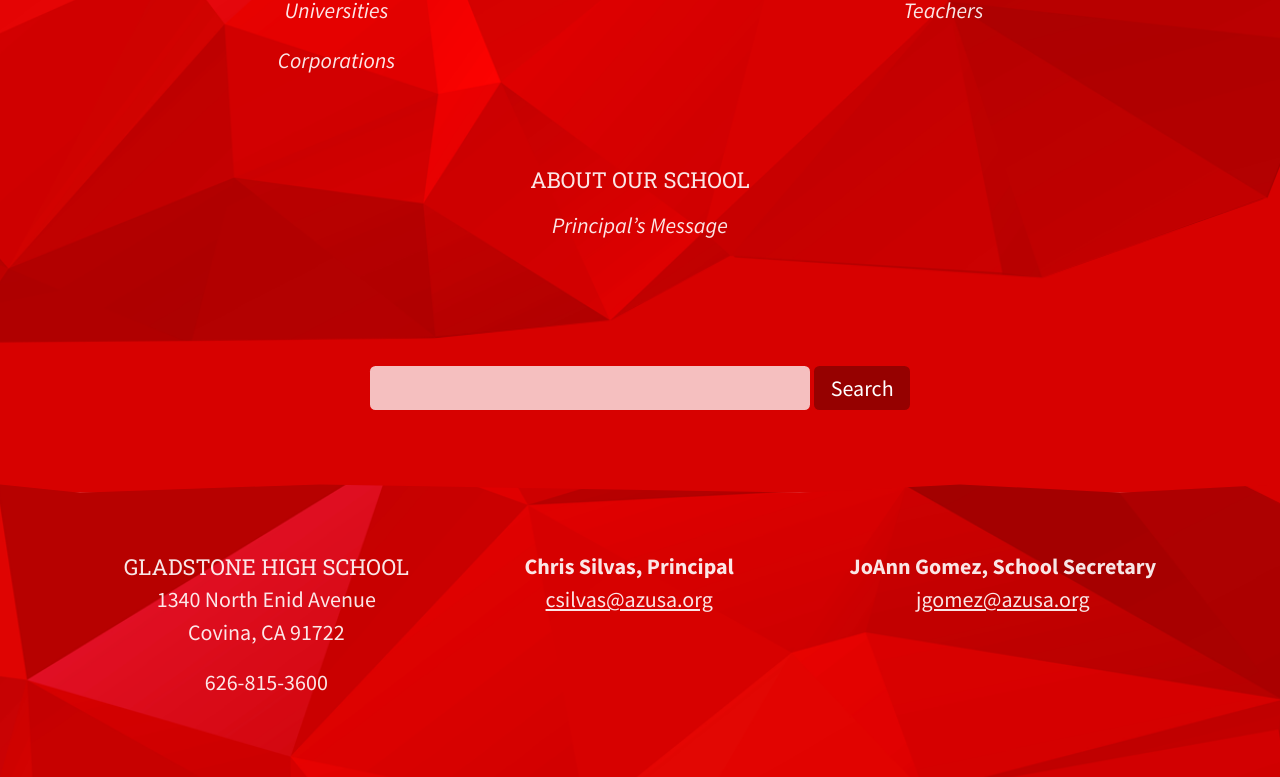
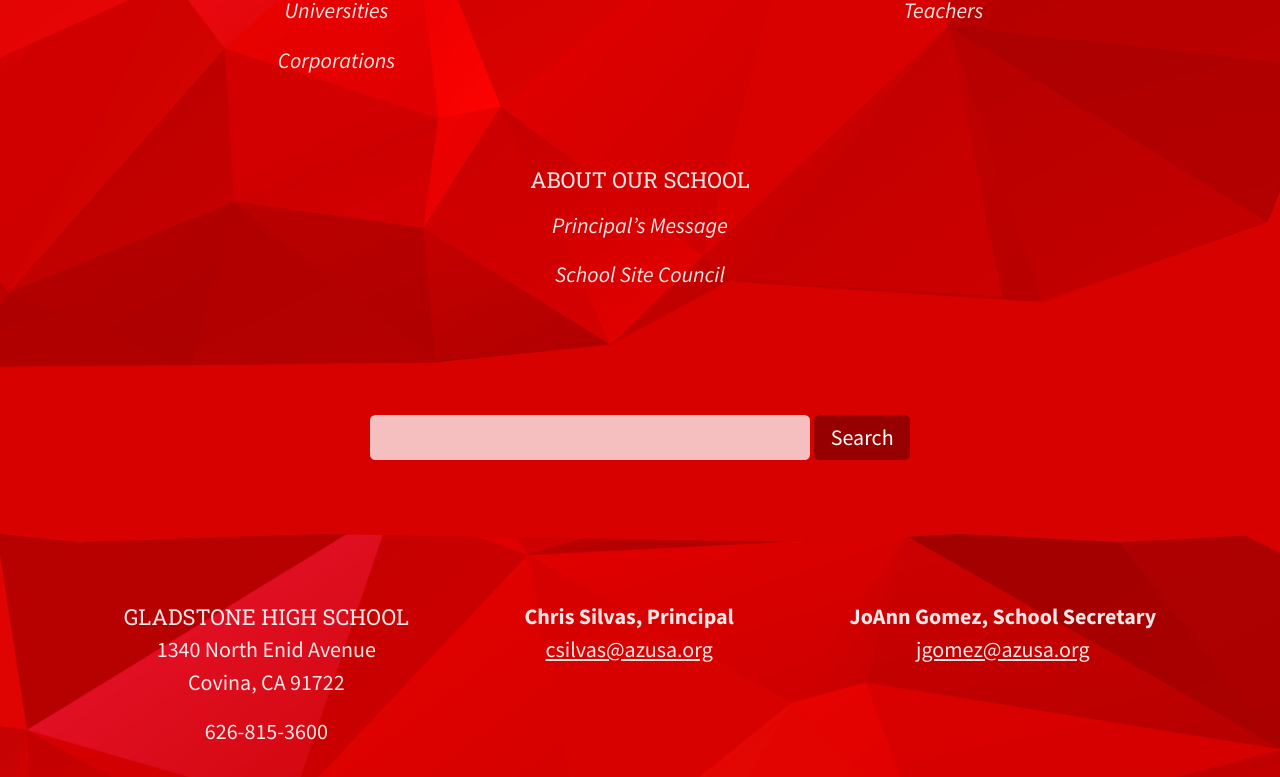
Before and after one commit to jimthoburn/gladstone, a Jekyll site: the page built from index.markdown, in a window 1280 px wide and 900 px high, scrolled down 7997 px, cut to the strip 0-777 px from the top of the window. Built offline with Jekyll 4.4.1, drawn with Linux system fonts in a browser that asks for light colours.

Commit message:
Add site council to the footer.

```diff
--- a/_layouts/default.html
+++ b/_layouts/default.html
@@ -115,6 +115,7 @@
         <h2><a href="/about">About Our School</a></h2>
         <ul>
           <li><a href="/about/#message-from-our-prinicipal">Principal’s Message</a></li>
+          <li><a href="/council/">School Site Council</a></li>
         </ul>
       </li>
     </ul>
```
